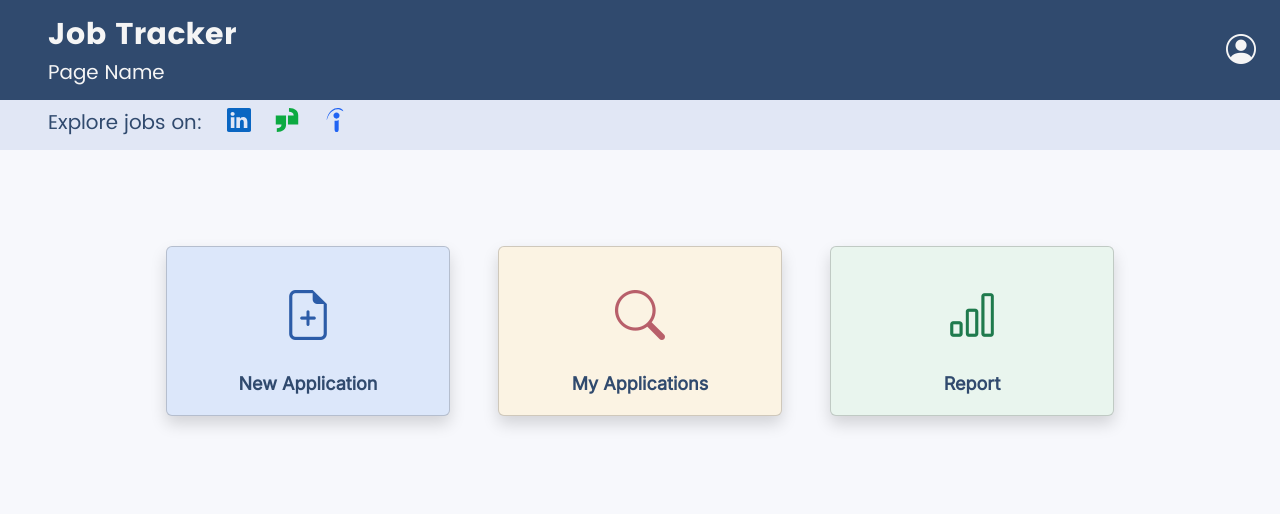
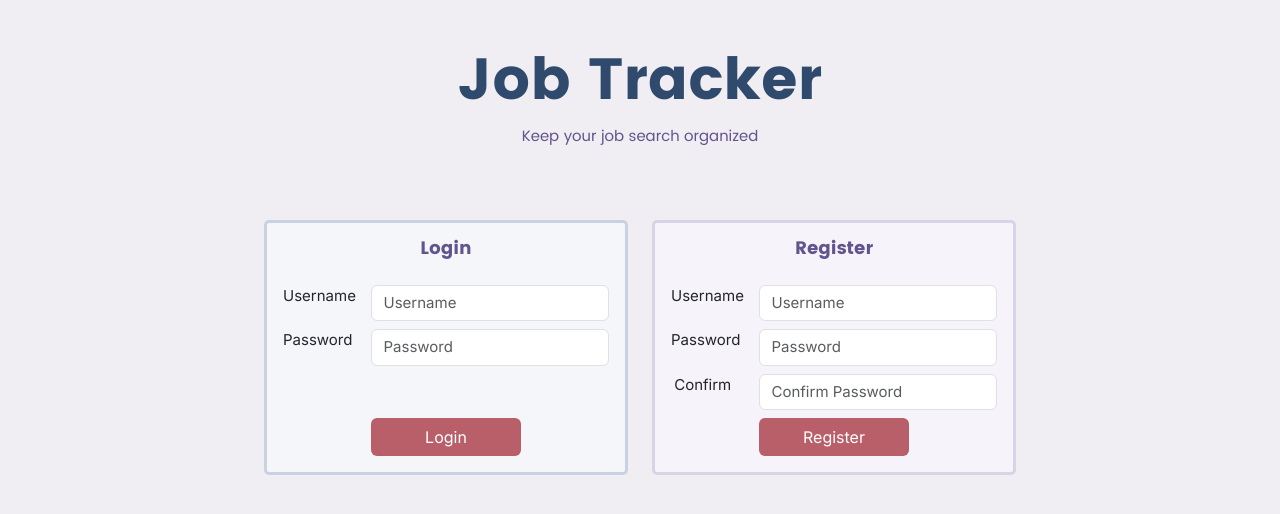
Before and after one commit to minasamadi/job-tracker, a React (Vite) app in the folder frontend/: page / in a window 1280 px wide. Shown: the top 514 px of the page. Built offline with nearby package versions, Linux system fonts and the light colour scheme.

Commit message:
Add React Router navigation

```diff
--- a/frontend/package.json
+++ b/frontend/package.json
@@ -15,7 +15,8 @@
     "react": "^19.2.8",
     "react-bootstrap": "^2.10.10",
     "react-dom": "^19.2.8",
-    "react-icons": "^5.7.0"
+    "react-icons": "^5.7.0",
+    "react-router-dom": "^7.18.4"
   },
   "devDependencies": {
     "@eslint/js": "^10.0.1",
--- a/frontend/src/App.tsx
+++ b/frontend/src/App.tsx
@@ -1,119 +1,10 @@
 
 import './App.css'
-import Dashboard from './pages/Dashboard'
-
+import AppRoutes from './AppRoutes'
 function App() {
-  // const [count, setCount] = useState(0)
 
   return (
-      <Dashboard />
-      /* <section id="center">
-        <div className="hero">
-          <img src={heroImg} className="base" width="170" height="179" alt="" />
-          <img src={reactLogo} className="framework" alt="React logo" />
-          <img src={viteLogo} className="vite" alt="Vite logo" />
-        </div>
-        <div>
-          <h1>Get started</h1>
-          <p>
-            Edit <code>src/App.tsx</code> and save to test <code>HMR</code>
-          </p>
-        </div>
-        <button
-          type="button"
-          className="counter"
-          onClick={() => setCount((count) => count + 1)}
-        >
-          Count is {count}
-        </button>
-      </section>
-
-      <div className="ticks"></div>
-
-      <section id="next-steps">
-        <div id="docs">
-          <svg className="icon" role="presentation" aria-hidden="true">
-            <use href="/icons.svg#documentation-icon"></use>
-          </svg>
-          <h2>Documentation</h2>
-          <p>Your questions, answered</p>
-          <ul>
-            <li>
-              <a href="https://vite.dev/" target="_blank">
-                <img className="logo" src={viteLogo} alt="" />
-                Explore Vite
-              </a>
-            </li>
-            <li>
-              <a href="https://react.dev/" target="_blank">
-                <img className="button-icon" src={reactLogo} alt="" />
-                Learn more
-              </a>
-            </li>
-          </ul>
-        </div>
-        <div id="social">
-          <svg className="icon" role="presentation" aria-hidden="true">
-            <use href="/icons.svg#social-icon"></use>
-          </svg>
-          <h2>Connect with us</h2>
-          <p>Join the Vite community</p>
-          <ul>
-            <li>
-              <a href="https://github.com/vitejs/vite" target="_blank">
-                <svg
-                  className="button-icon"
-                  role="presentation"
-                  aria-hidden="true"
-                >
-                  <use href="/icons.svg#github-icon"></use>
-                </svg>
-                GitHub
-              </a>
-            </li>
-            <li>
-              <a href="https://chat.vite.dev/" target="_blank">
-                <svg
-                  className="button-icon"
-                  role="presentation"
-                  aria-hidden="true"
-                >
-                  <use href="/icons.svg#discord-icon"></use>
-                </svg>
-                Discord
-              </a>
-            </li>
-            <li>
-              <a href="https://x.com/vite_js" target="_blank">
-                <svg
-                  className="button-icon"
-                  role="presentation"
-                  aria-hidden="true"
-                >
-                  <use href="/icons.svg#x-icon"></use>
-                </svg>
-                X.com
-              </a>
-            </li>
-            <li>
-              <a href="https://bsky.app/profile/vite.dev" target="_blank">
-                <svg
-                  className="button-icon"
-                  role="presentation"
-                  aria-hidden="true"
-                >
-                  <use href="/icons.svg#bluesky-icon"></use>
-                </svg>
-                Bluesky
-              </a>
-            </li>
-          </ul>
-        </div>
-      </section>
-
-      <div className="ticks"></div>
-      <section id="spacer"></section> */
-
+         <AppRoutes/>
   )
 }
 
--- /dev/null
+++ b/frontend/src/AppRoutes.tsx
@@ -0,0 +1,17 @@
+import { Routes, Route } from 'react-router-dom';
+
+import Authentication from './pages/Authentication';
+import Dashboard from './pages/Dashboard';
+import NewApplication from './pages/NewApplication';
+import Applications from './pages/Applications';
+
+export default function AppRoutes() {
+    return (
+        <Routes>
+            <Route path="/" element={<Authentication />} />
+            <Route path="/dashboard" element={<Dashboard />} />
+            <Route path="/new-application" element={<NewApplication />} />
+            <Route path="/applications" element={<Applications />} />
+        </Routes>
+    );
+}
--- a/frontend/src/main.tsx
+++ b/frontend/src/main.tsx
@@ -1,5 +1,6 @@
 import { StrictMode } from 'react'
 import { createRoot } from 'react-dom/client'
+import { BrowserRouter } from 'react-router-dom';
 import '../node_modules/bootstrap/dist/css/bootstrap.min.css'
 import '../node_modules/bootstrap-icons/font/bootstrap-icons.css';
 import './index.css'
@@ -8,6 +9,8 @@ import App from './App.tsx'
 
 createRoot(document.getElementById('root')!).render(
   <StrictMode>
-    <App />
+    <BrowserRouter>
+      <App />
+    </BrowserRouter>
   </StrictMode>,
 )
--- a/frontend/src/pages/Dashboard.tsx
+++ b/frontend/src/pages/Dashboard.tsx
@@ -2,13 +2,14 @@ import PageLayout from "../components/PageLayout";
 import '../styles/Dashboard.css';
 import { BsLinkedin } from "react-icons/bs";
 import { SiGlassdoor, SiIndeed } from "react-icons/si";
+import { Link } from "react-router-dom";
 
 
 
 const dashboardCards = [
-    { title: "New Application", icon: "bi-file-earmark-plus", cardClass: "new-app-card" },
-    { title: "My Applications", icon: "bi-search", cardClass: "my-app-card" },
-    { title: "Report", icon: "bi-bar-chart", cardClass: "report-card" }
+    { title: "New Application", icon: "bi-file-earmark-plus", cardClass: "new-app-card", linkTo: "/new-application" },
+    { title: "My Applications", icon: "bi-search", cardClass: "my-app-card", linkTo: "/applications" },
+    { title: "Report", icon: "bi-bar-chart", cardClass: "report-card", linkTo: "/report" },
 ];
 
 export default function Dashboard() {
@@ -28,15 +29,15 @@ export default function Dashboard() {
                     </a>
                 </div>
                 <main className="row justify-content-center mt-5 g-5">
-                    {dashboardCards.map(({ title, icon, cardClass }) => (
-                        <div className="col-12 col-md-3 " key={title}>
+                    {dashboardCards.map(({ title, icon, cardClass, linkTo }) => (
+                            <Link className="col-12 col-md-3 text-decoration-none" to = {linkTo} key={title}>
                                     <div className={`card dashboard-card shadow ${cardClass}`} >
                                         <div className="card-body d-flex flex-column align-items-center">
                                             <i className={`bi ${icon} dashboard-card-icon mt-3`}></i>
                                             <div className="dashboard-card-title mt-3">{title}</div>
                                         </div>
                                     </div>
-                        </div>
+                            </Link>
                     ))}
                 </main>
             </div>
```
Also changed, not shown: 1 other file (tests, documents, lock files or other folders). Lines whose indentation alone changed are shown as unchanged.
